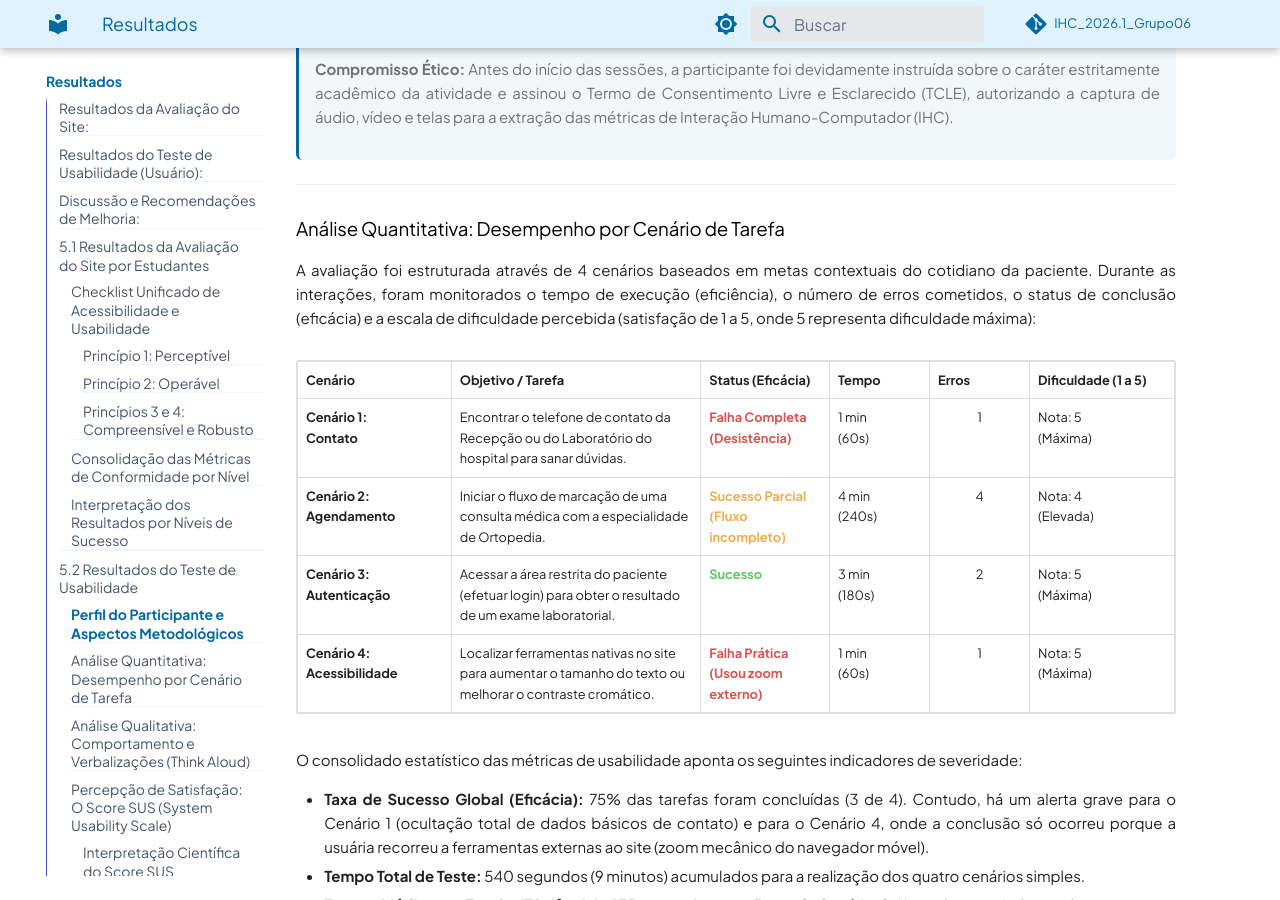
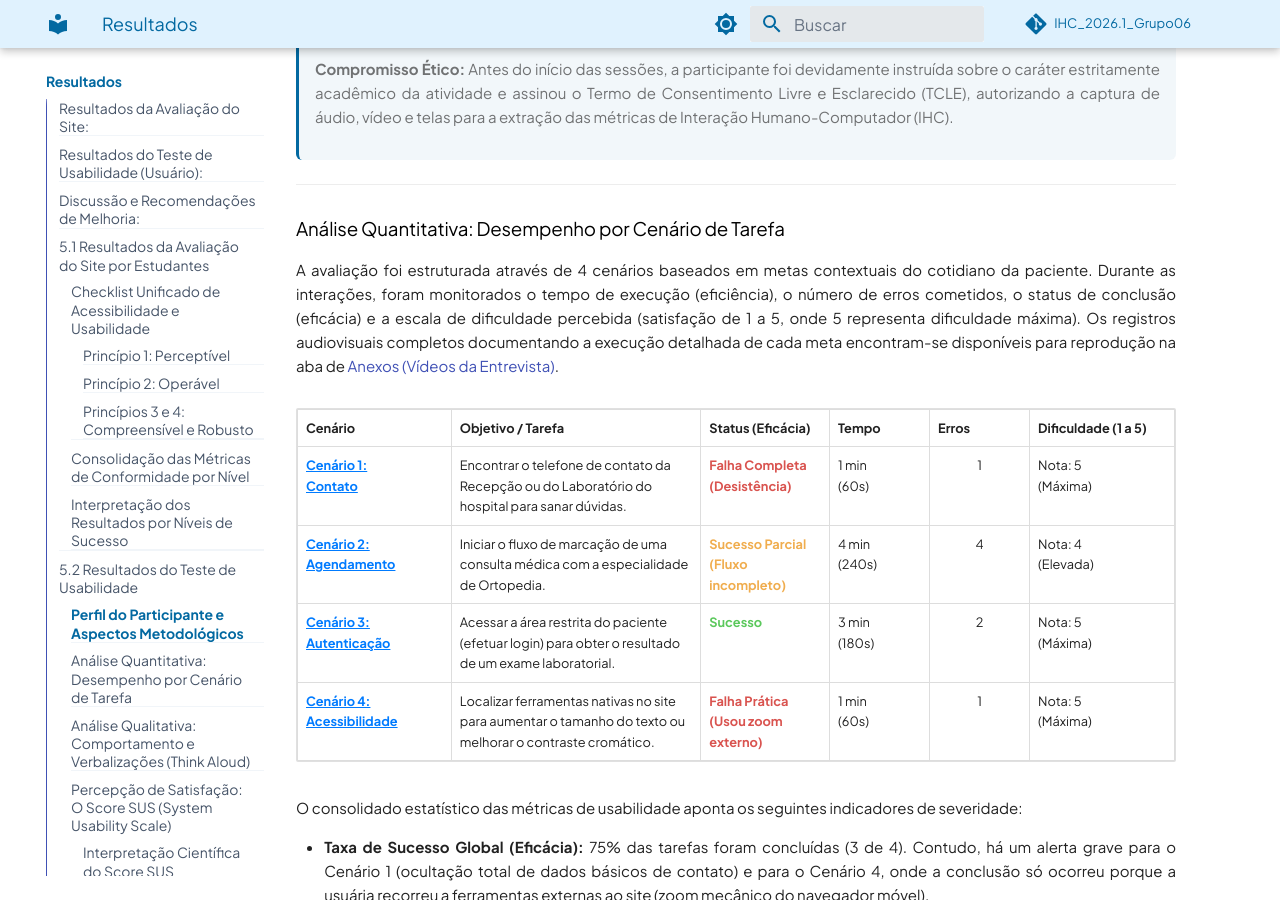
Before and after one commit to UnB-IHC/IHC_2026.1_Grupo06, an MkDocs documentation site: the page built from docs/5_resultados.md, in a window 1280 px wide and 900 px high, scrolled down 9254 px. Built offline with MkDocs 1.6.1 and Material for MkDocs 9.7.7, drawn with Linux system fonts in a browser that asks for light colours; comment, search, counter and statistics services are not loaded; some of the changed text lies outside the part shown.

```diff
--- a/docs/5_resultados.md
+++ b/docs/5_resultados.md
@@ -435,7 +435,7 @@
 
 ### Análise Quantitativa: Desempenho por Cenário de Tarefa
 
-<p style="text-align: justify;">A avaliação foi estruturada através de 4 cenários baseados em metas contextuais do cotidiano da paciente. Durante as interações, foram monitorados o tempo de execução (eficiência), o número de erros cometidos, o status de conclusão (eficácia) e a escala de dificuldade percebida (satisfação de 1 a 5, onde 5 representa dificuldade máxima):</p>
+<p style="text-align: justify;">A avaliação foi estruturada através de 4 cenários baseados em metas contextuais do cotidiano da paciente. Durante as interações, foram monitorados o tempo de execução (eficiência), o número de erros cometidos, o status de conclusão (eficácia) e a escala de dificuldade percebida (satisfação de 1 a 5, onde 5 representa dificuldade máxima). Os registros audiovisuais completos documentando a execução detalhada de cada meta encontram-se disponíveis para reprodução na aba de <a href="6_anexos.html">Anexos (Vídeos da Entrevista)</a>.</p>
 
 <table style="width: 100%; border-collapse: collapse; text-align: justify; margin-top: 15px;">
   <thead>
@@ -450,7 +450,7 @@
   </thead>
   <tbody>
     <tr>
-      <td style="border: 1px solid #dddddd; padding: 8px; vertical-align: top;"><strong>Cenário 1:<br>Contato</strong></td>
+      <td style="border: 1px solid #dddddd; padding: 8px; vertical-align: top;"><strong><a href="videos/cenario1.mp4" style="text-decoration: underline; color: #007bff;">Cenário 1:<br>Contato</a></strong></td>
       <td style="border: 1px solid #dddddd; padding: 8px; vertical-align: top;">Encontrar o telefone de contato da Recepção ou do Laboratório do hospital para sanar dúvidas.</td>
       <td style="border: 1px solid #dddddd; padding: 8px; vertical-align: top; color: #d9534f;"><strong>Falha Completa<br>(Desistência)</strong></td>
       <td style="border: 1px solid #dddddd; padding: 8px; vertical-align: top;">1 min<br>(60s)</td>
@@ -458,7 +458,7 @@
       <td style="border: 1px solid #dddddd; padding: 8px; vertical-align: top;">Nota: 5<br>(Máxima)</td>
     </tr>
     <tr>
-      <td style="border: 1px solid #dddddd; padding: 8px; vertical-align: top;"><strong>Cenário 2:<br>Agendamento</strong></td>
+      <td style="border: 1px solid #dddddd; padding: 8px; vertical-align: top;"><strong><a href="videos/cenario2.mp4" style="text-decoration: underline; color: #007bff;">Cenário 2:<br>Agendamento</a></strong></td>
       <td style="border: 1px solid #dddddd; padding: 8px; vertical-align: top;">Iniciar o fluxo de marcação de uma consulta médica com a especialidade de Ortopedia.</td>
       <td style="border: 1px solid #dddddd; padding: 8px; vertical-align: top; color: #f0ad4e;"><strong>Sucesso Parcial<br>(Fluxo incompleto)</strong></td>
       <td style="border: 1px solid #dddddd; padding: 8px; vertical-align: top;">4 min<br>(240s)</td>
@@ -466,7 +466,7 @@
       <td style="border: 1px solid #dddddd; padding: 8px; vertical-align: top;">Nota: 4<br>(Elevada)</td>
     </tr>
     <tr>
-      <td style="border: 1px solid #dddddd; padding: 8px; vertical-align: top;"><strong>Cenário 3:<br>Autenticação</strong></td>
+      <td style="border: 1px solid #dddddd; padding: 8px; vertical-align: top;"><strong><a href="videos/cenario3.mp4" style="text-decoration: underline; color: #007bff;">Cenário 3:<br>Autenticação</a></strong></td>
       <td style="border: 1px solid #dddddd; padding: 8px; vertical-align: top;">Acessar a área restrita do paciente (efetuar login) para obter o resultado de um exame laboratorial.</td>
       <td style="border: 1px solid #dddddd; padding: 8px; vertical-align: top; color: #5bc85c;"><strong>Sucesso</strong></td>
       <td style="border: 1px solid #dddddd; padding: 8px; vertical-align: top;">3 min<br>(180s)</td>
@@ -474,7 +474,7 @@
       <td style="border: 1px solid #dddddd; padding: 8px; vertical-align: top;">Nota: 5<br>(Máxima)</td>
     </tr>
     <tr>
-      <td style="border: 1px solid #dddddd; padding: 8px; vertical-align: top;"><strong>Cenário 4:<br>Acessibilidade</strong></td>
+      <td style="border: 1px solid #dddddd; padding: 8px; vertical-align: top;"><strong><a href="videos/cenario4.mp4" style="text-decoration: underline; color: #007bff;">Cenário 4:<br>Acessibilidade</a></strong></td>
       <td style="border: 1px solid #dddddd; padding: 8px; vertical-align: top;">Localizar ferramentas nativas no site para aumentar o tamanho do texto ou melhorar o contraste cromático.</td>
       <td style="border: 1px solid #dddddd; padding: 8px; vertical-align: top; color: #d9534f;"><strong>Falha Prática<br>(Usou zoom externo)</strong></td>
       <td style="border: 1px solid #dddddd; padding: 8px; vertical-align: top;">1 min<br>(60s)</td>
@@ -610,7 +610,7 @@
 <p style="text-align: justify;">O resultado final de <strong>30,0 pontos</strong> qualifica a usabilidade do portal digital do HMAB sob a classificação de <strong>"Inaceitável" (Grau F)</strong>, posicionando o ecossistema digital muito abaixo do índice médio global de mercado, que é estabelecido em 68 pontos. A pontuação extrema em itens chaves (como complexidade máxima na Q2, facilidade nula na Q3 e inconsistência total na Q6) ratifica quantitativamente o colapso ergonômico vivenciado pela paciente de forma qualitativa nos vídeos. O diagnóstico numérico comprova que o portal não cumpre seu papel institucional de inclusão, demandando uma intervenção imediata na arquitetura de front-end.</p>
 
 <p style="text-align: justify; padding: 12px; border-left: 4px solid #007bff; margin-top: 15px; margin-bottom: 15px;">
-   <strong>Nota de Documentação:</strong> O relatório analítico completo, contendo os roteiros e apêndices desta entrevista, bem como os <strong>vídeos gravados de cada cenário de teste</strong>, encontram-se disponíveis para consulta e download na seção de <a href="6_anexos.html">Anexos (Relatório de Usabilidade e Vídeos da Entrevista)</a>
+   <strong>Nota de Documentação:</strong> O relatório analítico completo, contendo os roteiros e apêndices desta entrevista, bem como os <strong>vídeos gravados de cada cenário de teste</strong>, e o <strong>vídeo na íntegra</strong> encontram-se disponíveis para consulta e download na seção de <a href="6_anexos.html">Anexos (Relatório de Usabilidade e Vídeos da Entrevista)</a>
 </p>
 
 ---
```
Also changed, not shown: docs/6_anexos.md (+75 -7 lines), site/1_pocket_ihc.html, site/2_acessibilidade.html, site/3_metodologia.html, site/404.html, site/4_avaliacao_pratica.html, site/5_resultados.html, site/6_anexos.html, site/7_referencias.html, site/index.html, site/search/search_index.json, site/sitemap.xml, 5 other files.
